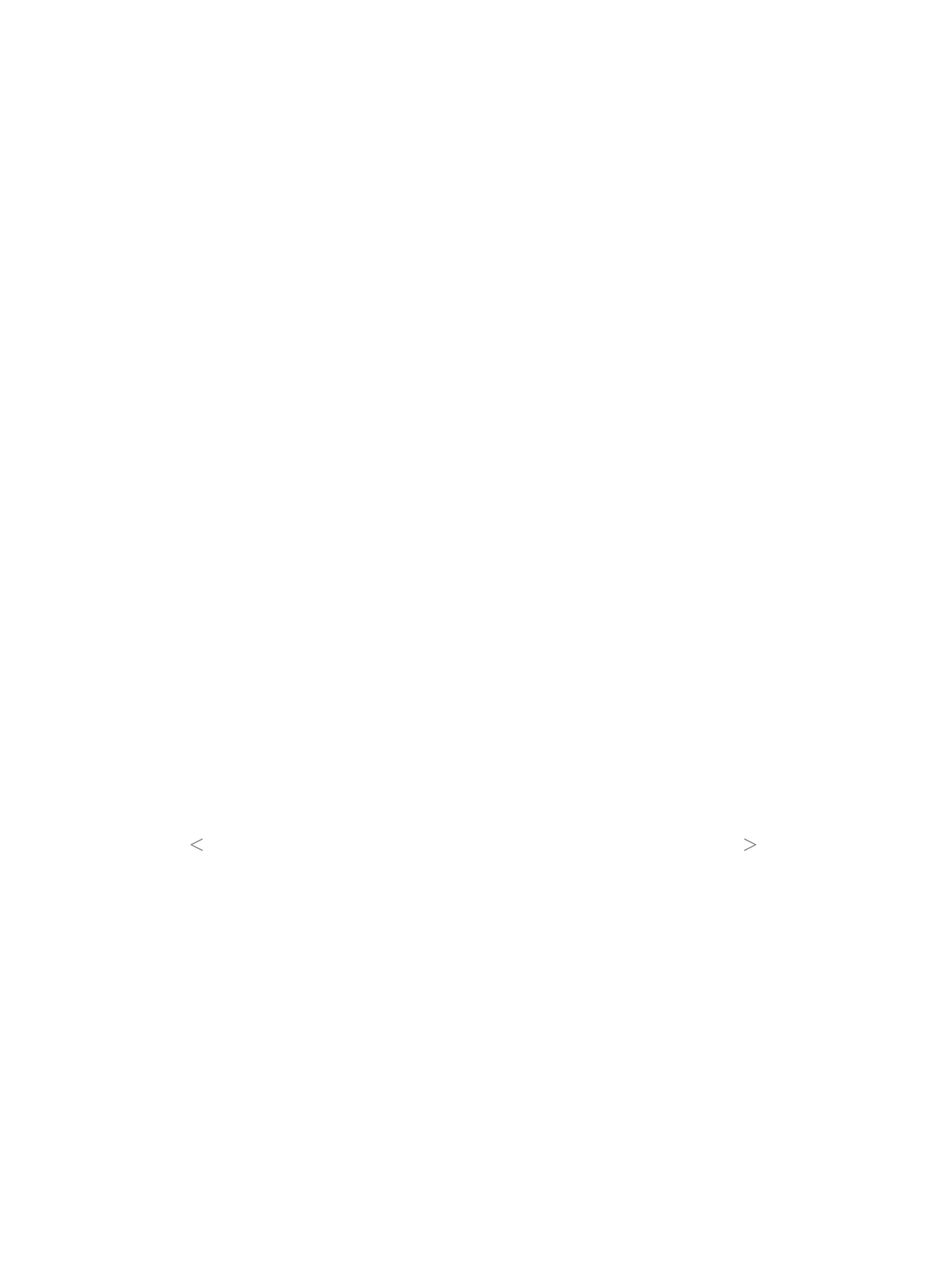
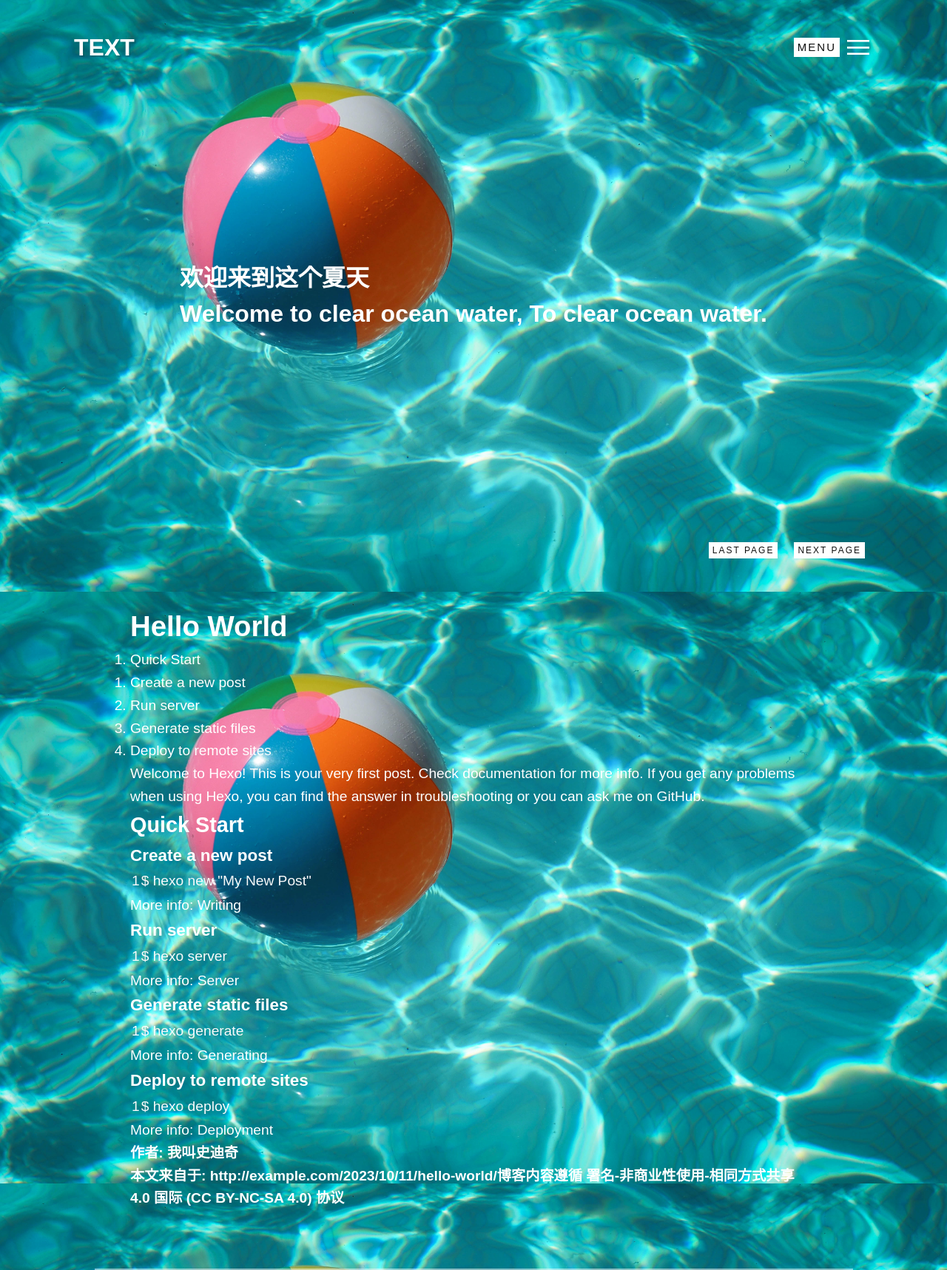
Before and after one commit to yang-2023/yang-2023.github.io, a plain HTML site: page 2023/10/11/hello-world/index.html in a window 1280 px wide. Shown: the whole page at 74% size. Before the commit the page ends 1477 px from the top, so only its background shows below. Drawn offline with Linux system fonts and the light colour scheme; no server answers; a script that the page names is missing.

Commit message:
Site updated: 2023-10-26 22:33:23

```diff
--- a/2023/10/11/hello-world/index.html
+++ b/2023/10/11/hello-world/index.html
@@ -5,25 +5,43 @@
     <meta name="viewport" content="width=device-width, initial-scale=1" />
     <title>Text</title>
     <!-- 导入css -->
-    <link rel="icon" href="/text.png">
     <link rel="stylesheet" href="/style.css"/>
+    <link rel="stylesheet" href="/Summer/bg.css">
+    <link rel="stylesheet" href="/Summer/Glass.css">
+     <!-- 代码高亮  -->
+     <!-- <link href="https://cdn.bootcdn.net/ajax/libs/highlight.js/9.1.0/styles/paraiso-light.min.css" rel="stylesheet"> -->
+     <link rel="stylesheet" href="/paraiso-light.min.css">
   <meta name="generator" content="Hexo 6.3.0"><link rel="alternate" href="/atom.xml" title="Hexo" type="application/atom+xml">
 </head>
   <body>
 
   <div id="page-container">
-    <span class="pai">
-    <a class="kong" href="/"> 主页 </a>
-    <a class="kong" href="/archives"> 分类 </a>
-    <a class="kong" href="/about"> 关于 </a>
-</span>
+    <header id="toggleMenu">
+	<nav>
+		<a href="/" class="logo">Text</a>
+		<ul class="navigation">
+			<li>    <a class="kong" href="/archives"> 分类 </a></li>
+			<li>    <a class="kong" href="/about"> 关于 </a></li>
+		</ul>
+		<div class="toggle"></div>
+    </nav>
+    	<!-- <div class="glass"></div> -->
+	<div class="Summer">
+		<h1>欢迎来到这个夏天<br><span>Welcome to clear ocean water, To clear ocean water.</span></h1>
+    </div>
+    <ul class="sci">
+		<li><a href=".">last page</a></li>
+		<li><a href=".">next page</a></li>
+	</ul>
+</header>
 
     <div id="content-wrap">
         <div class="container">
           <!-- 点击文章 -->
-<div>
-  <h1>Hello World</h1>
+<div class="wenzhang-container">
   <wenzhang>
+    <span class="frosted_glass"><h1 class="title is-3 is-4-mobile">Hello World</h1>
+
       <div class="contents">
         <ol class="toc"><li class="toc-item toc-level-2"><a class="toc-link" href="#Quick-Start"><span class="toc-text">Quick Start</span></a><ol class="toc-child"><li class="toc-item toc-level-3"><a class="toc-link" href="#Create-a-new-post"><span class="toc-text">Create a new post</span></a></li><li class="toc-item toc-level-3"><a class="toc-link" href="#Run-server"><span class="toc-text">Run server</span></a></li><li class="toc-item toc-level-3"><a class="toc-link" href="#Generate-static-files"><span class="toc-text">Generate static files</span></a></li><li class="toc-item toc-level-3"><a class="toc-link" href="#Deploy-to-remote-sites"><span class="toc-text">Deploy to remote sites</span></a></li></ol></li></ol>
       </div>
@@ -40,12 +58,14 @@
 <h3 id="Deploy-to-remote-sites"><a href="#Deploy-to-remote-sites" class="headerlink" title="Deploy to remote sites"></a>Deploy to remote sites</h3><figure class="highlight bash"><table><tr><td class="gutter"><pre><span class="line">1</span><br></pre></td><td class="code"><pre><span class="line">$ hexo deploy</span><br></pre></td></tr></table></figure>
 
 <p>More info: <a target="_blank" rel="noopener" href="https://hexo.io/docs/one-command-deployment.html">Deployment</a></p>
-
+ </span>
       <div id="lv-container" data-id="city" data-uid="MTAyMC80NTk3NS8yMjQ4Ng==">
-  <!-- 评论系统 -->
+  </wenzhang>
+<!-- 评论系统 -->
   <script type="text/javascript">
      (function(d, s) {
          var j, e = d.getElementsByTagName(s)[0];
+
          if (typeof LivereTower === 'function') { return; }
 
          j = d.createElement(s);
@@ -56,50 +76,23 @@
      })(document, 'script');
   </script>
 
-
-  </wenzhang>
-
-
-
-
-
-
+<div>
+      <!-- 博客链接 -->
+      <p class="copyright"><strong>
+        作者: 我叫史迪奇
+        <br>
+        本文来自于:
+         <a href="http://example.com/2023/10/11/hello-world/">http://example.com/2023/10/11/hello-world/</a>博客内容遵循 署名-非商业性使用-相同方式共享 4.0 国际 (CC BY-NC-SA 4.0) 协议</strong></p>
+</div>
         </div>
     </div>
 
 <footer id="footer" >
-    <span class="konga">
-        <a class="jiao"  href="."><</a>
-            <input type="text" id="text_input"  placeholder="搜索" >
-
-        <a class="jiao"  href=".">></a>
-    </span>
-    <span class="konga2">
-    <div id="text_output"  text_="center";></div>
+    <div class="glass" >
+        <input id="text_input"  placeholder="搜索">
+        <div id="text_output"></div>
     </div>
-</span>
-
 </footer>
-
-<br>
-<br>
-<br>
-<br>
-<br>
-<br>
-<br>
-<br>
-
-<bokebangquan>
-<!-- 博客版权 -->
-<p><strong>
-  作者: 我叫史迪奇
-  <br>
-  本文来自于:
-   <a href="http://example.com/2023/10/11/hello-world/">http://example.com/2023/10/11/hello-world/</a>博客内容遵循 署名-非商业性使用-相同方式共享 4.0 国际 (CC BY-NC-SA 4.0) 协议</strong></p>
-
-</bokebangqua>
-
 
   </div>
 
@@ -108,5 +101,8 @@
 
 <script src="/main.js"></script>
 
+  <script src="/Summer/bg.js"></script>
+<!-- <script src="https://cdn.bootcdn.net/ajax/libs/highlight.js/9.1.0/highlight.min.js"></script> -->
+<script src="/highlight.min.js"></script>
   </body>
 </html>
```
Also changed, not shown: 2023/10/26/2023-10-26-主流AI绘画尝试/index.html (+44 -48 lines), archives/2023/10/index.html (+29 -36 lines), archives/2023/index.html (+29 -36 lines), archives/index.html (+29 -36 lines), index.html (+40 -38 lines), md/about.html (+1 -1 lines).
